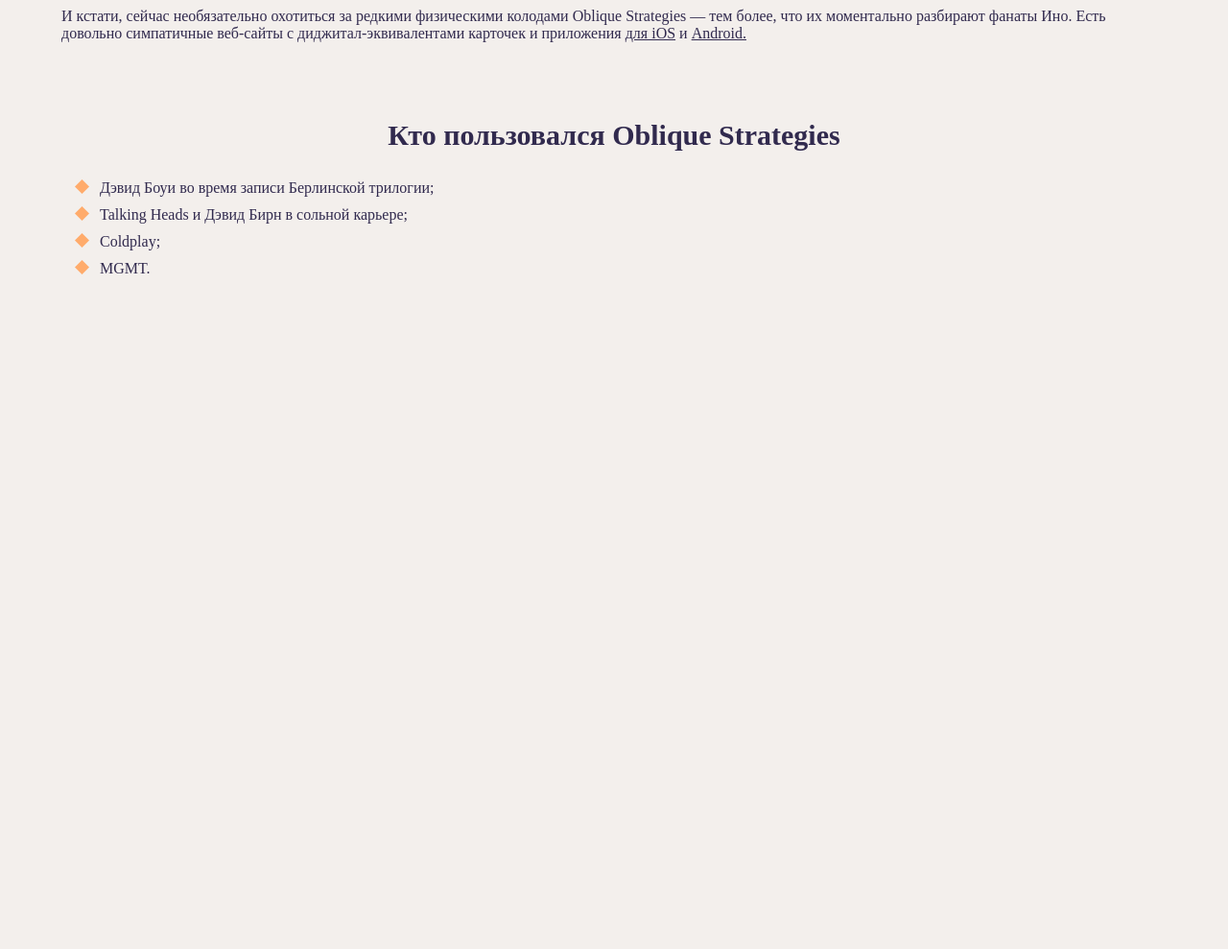
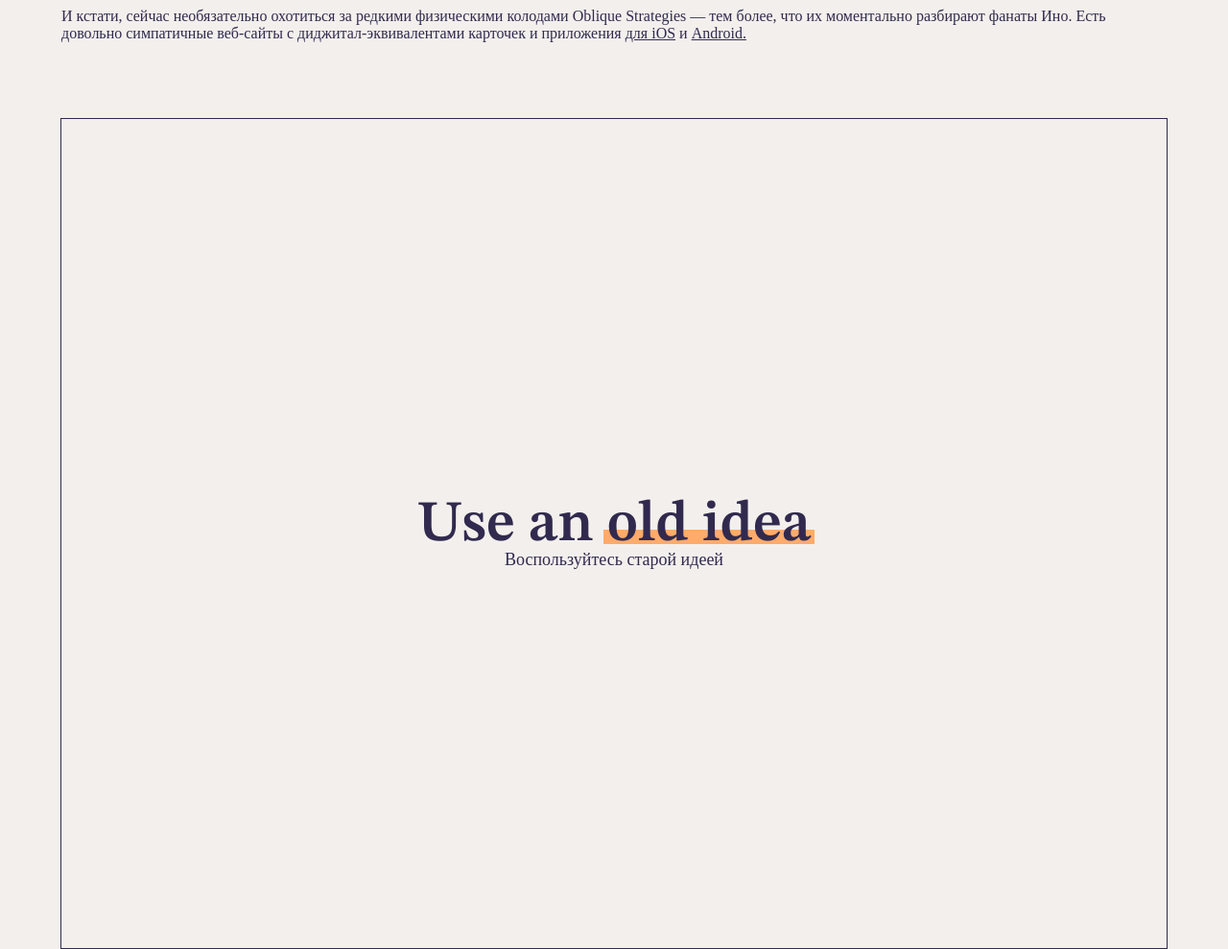
Before and after one commit to Ansarcool/karty-podskazhut-main, a plain HTML site: page index.html in a window 1280 px wide. Shown: the part 2080-3069 px from the top of the page at 96% size. Before the commit the page ends 2370 px from the top, so only its background shows below. Drawn offline with Linux system fonts and the light colour scheme.

Commit message:
2st commitdgddl

```diff
--- a/index.html
+++ b/index.html
@@ -53,8 +53,10 @@
         <p class="content__paragraph">И кстати, сейчас необязательно охотиться за редкими физическими колодами Oblique Strategies — тем более, что их моментально разбирают фанаты Ино. Есть довольно симпатичные веб-сайты с диджитал-эквивалентами карточек и приложения   <a href="https://apps.apple.com/us/app/oblique-strategies-se/id1104927011" target="_blank">для iOS</a> и <a href="https://play.google.com/store/apps/details?id=com.monoloco.obliquestrategies&hl=en_US&gl=US&pli=1" target="_blank">Android.</a></p>
       </div>
       <article class="content__card">
-        <h3 class="content__card-title"></h3>
-        <p class="content__card-subtitle"></p>
+        <h3 class="content__card-title">
+          Use an <span class="colored-text">old idea</span>
+        </h3>
+        <p class="content__card-subtitle">Воспользуйтесь старой идеей</p>
       </article>
       <h2 class="content__title">Кто пользовался Oblique Strategies</h2>
         <div class="content__text-block">
--- a/styles/style.css
+++ b/styles/style.css
@@ -40,7 +40,7 @@ figure {
   padding-right: 5vi;
   padding-left: 5vi;
 }
-.content__title , .content__card-title {
+.content__title {
   font-size: 30px;
   margin-top: 7%;
   margin-bottom: 2.5%;
@@ -114,4 +114,37 @@ li::before {
    text-align: center;
    padding-top: 1.78%;
  }
- .
+ .content__card-title {
+   font-size: 60px;
+   line-height: 90%;
+   font-weight: 600;
+   font-family: var(--accent-font);
+ }
+ .content__card-subtitle {
+   font-size: var(--main-font);
+   line-height: 100%;
+   font-weight: 400;
+   font-size: 18px;
+ }
+.content__card {
+  margin-top: 7%;
+  outline: 1px solid currentColor;
+  aspect-ratio: 4 / 3;
+  display: flex;
+  align-items: center;
+  justify-content: center;
+  flex-direction: column;
+}
+.colored-text {
+  position: relative;
+}
+.colored-text::after {
+  content: '';
+  position: absolute;
+  width: 220px;
+  height: 0.25em;
+  background-color: var(--accent-color);
+  left: -4px;
+  top: 35px;
+  z-index: -1;
+}
```
